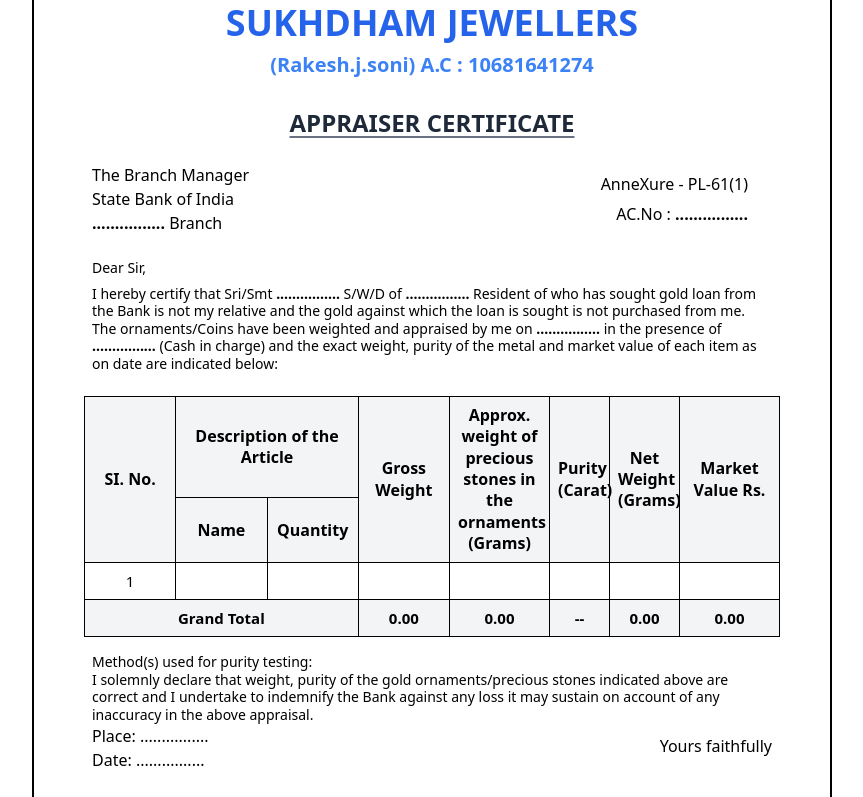
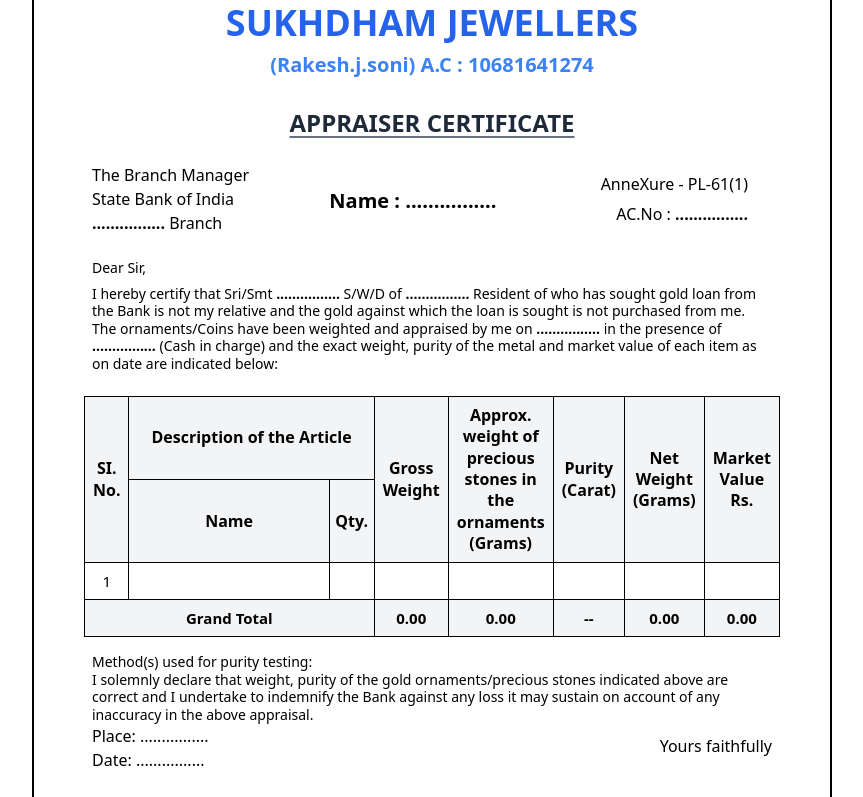
Before and after one commit to Yashgit3097/Sukhdham, a React (Vite) app in the folder frontend/: page / in a window 1280 px wide. Shown: the part 677-1474 px from the top of the page, without its empty margins (208-1071 px from the left). Built offline with nearby package versions, Linux system fonts and the light colour scheme.

Commit message:
all done all successfully done

```diff
--- a/frontend/dev-dist/sw.js
+++ b/frontend/dev-dist/sw.js
@@ -82,7 +82,7 @@
     "revision": "3ca0b8505b4bec776b69afdba2768812"
   }, {
     "url": "index.html",
-    "revision": "0.jngbd449c4o"
+    "revision": "0.h4jont8mrio"
   }], {});
   workbox.cleanupOutdatedCaches();
   workbox.registerRoute(new workbox.NavigationRoute(workbox.createHandlerBoundToURL("index.html"), {
--- a/frontend/src/App.jsx
+++ b/frontend/src/App.jsx
@@ -466,6 +466,7 @@
           <div>
             The Branch Manager <br /> State Bank of India <br /> <strong>{formData.branch || "................"}</strong> Branch
           </div>
+          <div className="name mt-1 text-xl font-bold">Name : <span className='font-semibold '>{formData.borrowerName || "................"}</span></div>
           <div className="text-right">
             <div className="px-6">AnneXure - PL-61(1)</div>
             <div className="px-6 pt-1.5">AC.No : <strong>{formData.acc || "................"}</strong></div>
@@ -480,51 +481,121 @@
           </p>
         </div>
         <div className="pt-6 px-10 text-xs overflow-x-auto">
-          <table className="w-full h-full table-fixed border-collapse border border-black text-center">
-            <thead style={{
-              backgroundColor: "#f3f4f6"
-            }} className="font-medium text-[16px] ">
+          <table className="w-full h-full  border-collapse border border-black text-center">
+            <thead
+              style={{ backgroundColor: "#f3f4f6" }}
+              className="font-medium text-[16px]"
+            >
               <tr>
-                <th className="border border-black p-2 align-middle" rowSpan="2">SI. No.</th>
-                <th className="border border-black p-2 align-middle" colSpan="2">Description of the Article</th>
-                <th className="border border-black p-2 align-middle" rowSpan="2">Gross Weight</th>
-                <th className="border border-black p-2 align-middle w-[100px]" rowSpan="2">
-                  Approx. weight of precious stones in the ornaments <br />(Grams)
+                <th
+                  className="border border-black p-2 align-middle w-[50px]"
+                  rowSpan="2"
+                >
+                  SI. No.
                 </th>
-                <th className="border border-black p-2 align-middle  w-[60px]" rowSpan="2">Purity <br />(Carat)</th>
-                <th className="border border-black p-2 align-middle  w-[70px]" rowSpan="2">Net Weight <br />(Grams)</th>
-                <th className="border border-black p-2 align-middle w-[100px]" rowSpan="2">Market Value Rs.</th>
+                {/* Main group column */}
+                <th
+                  className="border border-black p-2 align-middle w-[200px]"
+                  colSpan="2"
+                >
+                  Description of the Article
+                </th>
+                <th className="border border-black p-2 align-middle" rowSpan="2">
+                  Gross Weight
+                </th>
+                <th
+                  className="border border-black p-2 align-middle w-[100px]"
+                  rowSpan="2"
+                >
+                  Approx. weight of precious stones in the ornaments <br />
+                  (Grams)
+                </th>
+                <th
+                  className="border border-black p-2 align-middle w-[60px]"
+                  rowSpan="2"
+                >
+                  Purity <br />
+                  (Carat)
+                </th>
+                <th
+                  className="border border-black p-2 align-middle w-[70px]"
+                  rowSpan="2"
+                >
+                  Net Weight <br />
+                  (Grams)
+                </th>
+                <th
+                  className="border border-black p-2 align-middle w-[100px]"
+                  rowSpan="2"
+                >
+                  Market Value Rs.
+                </th>
               </tr>
               <tr>
-                <th className="border border-black p-2 align-middle w-[70%]">Name</th>
-                <th className="border border-black p-2 align-middle w-[30%]">Quantity</th>
+                {/* Split relative widths inside the group */}
+                <th className="border border-black px-1 py-2 align-middle w-[92%]">
+                  Name
+                </th>
+                <th className="border border-black px-1 py-2 align-middle w-[8%]">
+                  Qty.
+                </th>
               </tr>
             </thead>
+
             <tbody>
               {items.map((item, index) => (
-                <tr key={index} className={`text-[15px] bg-white`}>
-                  <td className="border border-black p-2 align-middle">{index + 1}</td>
-                  <td className="border border-black p-2 align-middle">{item.description}</td>
-                  <td className="border border-black p-2 align-middle">{item.quantity}</td>
-                  <td className="border border-black p-2 align-middle">{item.grossWeight}</td>
-                  <td className="border border-black p-2 align-middle">{item.stoneWeight}</td>
-                  <td className="border border-black p-2 align-middle">{item.purity}</td>
-                  <td className="border border-black p-2 align-middle">{item.netWeight}</td>
-                  <td className="border border-black p-2 align-middle">{item.value}</td>
+                <tr key={index} className="text-[15px] bg-white">
+                  <td className="border border-black p-2 align-middle">
+                    {index + 1}
+                  </td>
+                  <td className="border border-black p-2 align-middle text-left">
+                    {item.description}
+                  </td>
+                  <td className="border border-black p-2 align-middle">
+                    {item.quantity}
+                  </td>
+                  <td className="border border-black p-2 align-middle">
+                    {item.grossWeight}
+                  </td>
+                  <td className="border border-black p-2 align-middle">
+                    {item.stoneWeight}
+                  </td>
+                  <td className="border border-black p-2 align-middle">
+                    {item.purity}
+                  </td>
+                  <td className="border border-black p-2 align-middle">
+                    {item.netWeight}
+                  </td>
+                  <td className="border border-black p-2 align-middle">
+                    {item.value}
+                  </td>
                 </tr>
               ))}
-              <tr style={{
-                backgroundColor: "#f3f4f6"
-              }} className="font-semibold text-[15px]">
-                <td className="border border-black p-2 align-middle" colSpan="3">Grand Total</td>
-                <td className="border border-black p-2 align-middle">{totals.gross.toFixed(2)}</td>
-                <td className="border border-black p-2 align-middle">{totals.stone.toFixed(2)}</td>
+              <tr
+                style={{ backgroundColor: "#f3f4f6" }}
+                className="font-semibold text-[15px]"
+              >
+                <td className="border border-black p-2 align-middle" colSpan="3">
+                  Grand Total
+                </td>
+                <td className="border border-black p-2 align-middle">
+                  {totals.gross.toFixed(2)}
+                </td>
+                <td className="border border-black p-2 align-middle">
+                  {totals.stone.toFixed(2)}
+                </td>
                 <td className="border border-black p-2 align-middle">--</td>
-                <td className="border border-black p-2 align-middle">{totals.net.toFixed(2)}</td>
-                <td className="border border-black p-2 align-middle">{totals.value.toFixed(2)}</td>
+                <td className="border border-black p-2 align-middle">
+                  {totals.net.toFixed(2)}
+                </td>
+                <td className="border border-black p-2 align-middle">
+                  {totals.value.toFixed(2)}
+                </td>
               </tr>
             </tbody>
           </table>
+
+
         </div>
 
 
```
